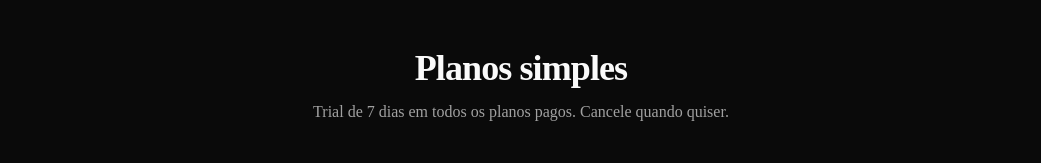
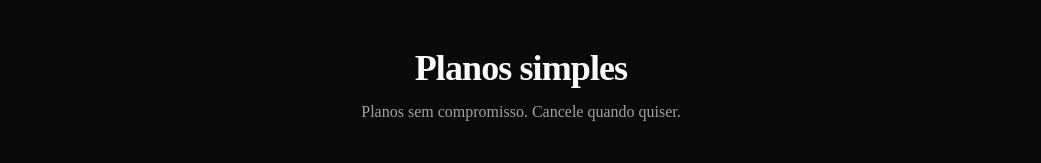
Before and after one commit to muxima127-arch/tradeai-signals, a Next.js app: page /pricing in a window 1280 px wide. Shown: the top 163 px of the page, without its empty margins (119-1160 px from the left). Built offline with nearby package versions, Linux system fonts and the light colour scheme; no server answers.

Commit message:
fix: update pricing subtitle - remove trial 7 dias text

```diff
--- a/app/pricing/page.tsx
+++ b/app/pricing/page.tsx
@@ -69,7 +69,7 @@ export default async function PricingPage({
       <div className="mb-10 text-center">
         <h1 className="text-3xl font-bold tracking-tight sm:text-4xl">Planos simples</h1>
         <p className="mt-3 text-muted-foreground">
-          Trial de 7 dias em todos os planos pagos. Cancele quando quiser.
+          Planos sem compromisso. Cancele quando quiser.
         </p>
       </div>
 
```
